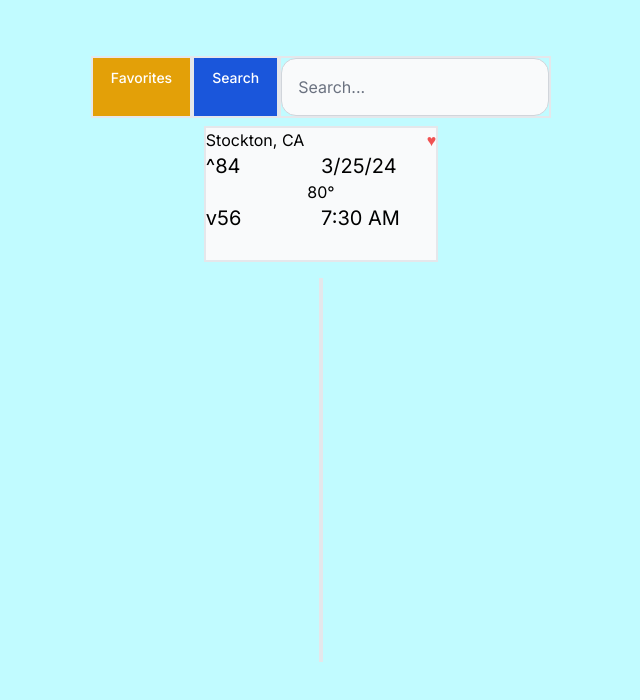
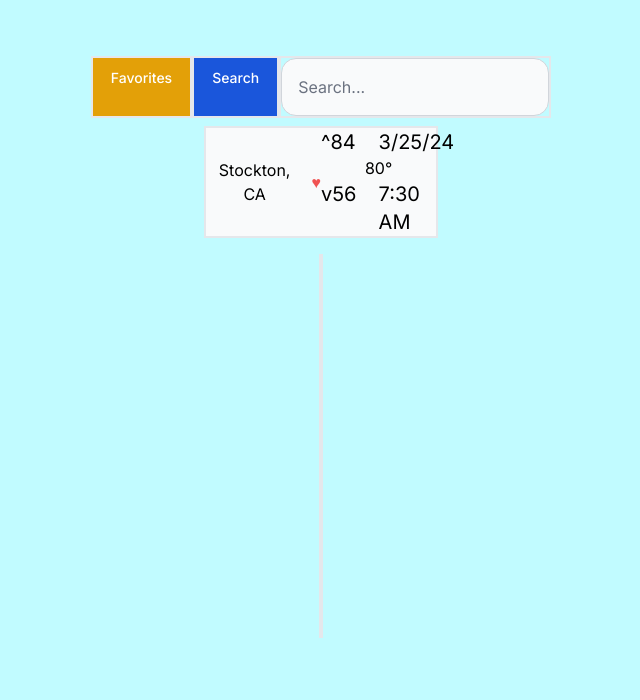
Before and after one commit to zachdressing/nweather, a Next.js app: page / in a window 1280 px wide. Shown: the top 700 px of the page, without its empty margins (319-959 px from the left). Built offline with nearby package versions, Linux system fonts and the light colour scheme.

Commit message:
rESPONSIVENESS uP

```diff
--- a/src/Components/DailyComponent.tsx
+++ b/src/Components/DailyComponent.tsx
@@ -4,12 +4,12 @@ import React from 'react'
 const DailyComponent = () => {
     return (
         <div className='flex w-full px-4 py-2 justify-center flex-wrap'>
-            <div className='flex flex-col md:flex-row bg-gray-50 min-h-72 w-2/3 min-w-72 border-2 border-black rounded-[17px] flex-wrap'>
-                <div className="flex items-center justify-center md:flex-col md:justify-between w-full md:w-1/2 text-center p-8 flex-wrap gap-2">
+            <div className='flex flex-col md:flex-row bg-gray-50 min-h-72 w-2/3 min-w-72 border-2 border-black rounded-[17px]'>
+                <div className="flex items-center justify-center md:flex-col md:justify-between w-full md:w-1/2 text-center p-8 gap-2">
                     <h1 className='text-5xl lg:text-6xl'>Stockton, CA</h1>
                     <p className='text-7xl text-red-500'>♥</p>
                 </div>
-                <div className="flex flex-col justify-between w-full md:w-1/2 p-8 flex-wrap">
+                <div className="flex flex-col justify-between w-full md:w-1/2 p-8">
                     <div className="flex">
                         <div className="w-1/2 text-xl">^84</div>
                         <div className="w-1/2 text-xl text-end">3/25/24</div>
```
